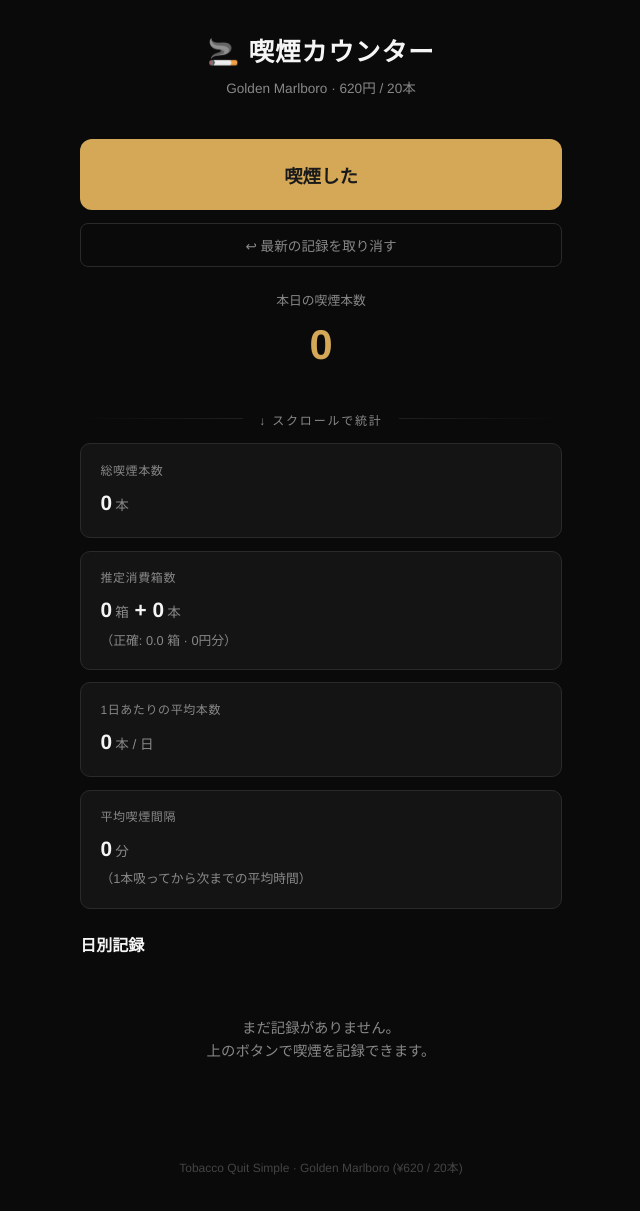
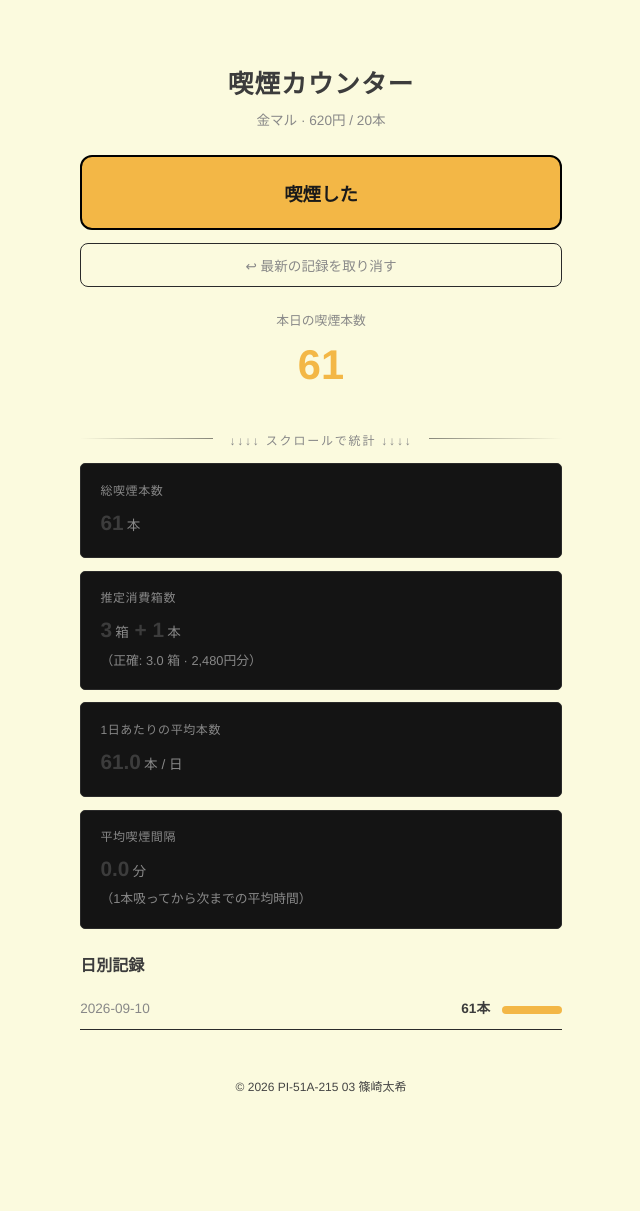
Before and after one commit to ShionGT/tabacco-quit-simple, a Flask app: page / in a window 1280 px wide. Shown: the whole page, without its empty margins (319-959 px from the left). After the commit the page ends 1092 px from the top, so only its background shows below. Run offline with Flask 3, Linux system fonts and the light colour scheme; data comes from the database, SQL or seed files in the repository; both versions use the stored data as it was after the commit; data that the repository does not hold is empty.

Commit message:
Refresh smoking tracker branding and DB
This commit switches the app to the new tobacco.db database and updates the smoking tracker UI branding and styling. It also adds small code comments around the insert/delete operations and keeps the summary calculations aligned with the updated database and pricing labels.

```diff
--- a/app.py
+++ b/app.py
@@ -5,13 +5,15 @@ from collections import Counter
 
 app = Flask(__name__)
 
+
 @app.template_filter("number_format")
 def number_format(n):
     return f"{n:,}"
 
-DB_NAME = "golden_marlboro.db"
 
-PACK_PRICE = 620   # ¥
+DB_NAME = "tabacco.db"
+
+PACK_PRICE = 620  # ¥
 CIGS_PER_PACK = 20
 
 
@@ -40,7 +42,10 @@ init_db()
 def index():
     if request.method == "POST":
         conn = get_db()
-        conn.execute("INSERT INTO smokes (smoked_at) VALUES (datetime('now','localtime'))")
+        # TODO: INSERT分
+        conn.execute(
+            "INSERT INTO smokes (smoked_at) VALUES (datetime('now','localtime'))"
+        )
         conn.commit()
         conn.close()
         return redirect(url_for("index"))
@@ -67,20 +72,25 @@ def index():
     avg_per_day = round(total / len(daily), 1) if daily else 0
 
     # 1日の平均喫煙間隔（時間）
-    times = [r[0] for r in conn.execute("SELECT smoked_at FROM smokes ORDER BY smoked_at ASC").fetchall()]
+    times = [
+        r[0]
+        for r in conn.execute(
+            "SELECT smoked_at FROM smokes ORDER BY smoked_at ASC"
+        ).fetchall()
+    ]
     avg_interval = 0
     if len(times) > 1:
         gaps = []
         for i in range(1, len(times)):
-            a = datetime.strptime(times[i-1], "%Y-%m-%d %H:%M:%S")
-            b = datetime.strptime(times[i],   "%Y-%m-%d %H:%M:%S")
+            a = datetime.strptime(times[i - 1], "%Y-%m-%d %H:%M:%S")
+            b = datetime.strptime(times[i], "%Y-%m-%d %H:%M:%S")
             gaps.append((b - a).total_seconds())
         avg_gap = sum(gaps) / len(gaps)
         avg_interval = round(avg_gap / 60, 1)  # 分
 
     # 推定消費箱数
     packs_exact = total / CIGS_PER_PACK
-    packs_full  = total // CIGS_PER_PACK
+    packs_full = total // CIGS_PER_PACK
     packs_remain = total % CIGS_PER_PACK
     cost = (packs_full + (1 if packs_remain else 0)) * PACK_PRICE  # 開けた箱の金額
 
@@ -106,6 +116,7 @@ def index():
 def delete_last():
     """誤登録を取り消す（最新1件削除）"""
     conn = get_db()
+    # DELETE分
     conn.execute("DELETE FROM smokes WHERE id = (SELECT MAX(id) FROM smokes)")
     conn.commit()
     conn.close()
--- a/templates/index.html
+++ b/templates/index.html
@@ -1,19 +1,26 @@
 <!DOCTYPE html>
 <html lang="ja">
+
 <head>
   <meta charset="UTF-8">
   <meta name="viewport" content="width=device-width, initial-scale=1.0">
-<title>喫煙カウンター 🚬</title>
+  <title>合同プロジェクト・喫煙カウンター</title>
   <style>
     :root {
-    --bg: #0a0a0a;
+      --bg: #fbfade;
       --card: #141414;
-    --accent: #d4a857;
-    --text: #f5f5f5;
+      --accent: #f3b746;
+      --text: #3c3c3c;
       --muted: #888;
       --border: #2a2a2a;
     }
-  * { margin: 0; padding: 0; box-sizing: border-box; }
+
+    * {
+      margin: 0;
+      padding: 0;
+      box-sizing: border-box;
+    }
+
     body {
       font-family: 'Helvetica Neue', 'Arial', 'Hiragino Kaku Gothic ProN', 'Yu Gothic', sans-serif;
       background: var(--bg);
@@ -21,11 +28,29 @@
       min-height: 100vh;
       line-height: 1.6;
     }
-  .container { max-width: 520px; margin: 0 auto; padding: 2rem 1.2rem; }
 
-  header { text-align: center; margin-bottom: 2.5rem; }
-  header h1 { font-size: 1.6rem; letter-spacing: 0.04em; }
-  header p { color: var(--muted); font-size: 0.85rem; margin-top: 0.3rem; }
+    .container {
+      max-width: 520px;
+      margin: 0 auto;
+      padding: 1rem 1.2rem;
+    }
+
+    header {
+      text-align: center;
+      margin-top: 3rem;
+      margin-bottom: 1.5rem;
+    }
+
+    header h1 {
+      font-size: 1.6rem;
+      letter-spacing: 0.04em;
+    }
+
+    header p {
+      color: var(--muted);
+      font-size: 0.85rem;
+      margin-top: 0.3rem;
+    }
 
     /* ボタン */
     .smoke-btn {
@@ -35,14 +60,20 @@
       font-weight: bold;
       color: #1a1a1a;
       background: var(--accent);
-    border: none;
+      border: solid 2px black;
       border-radius: 12px;
       cursor: pointer;
       transition: transform 0.12s, box-shadow 0.12s;
       margin-bottom: 0.8rem;
     }
-  .smoke-btn:hover { box-shadow: 0 0 24px rgba(212,168,87,0.4); }
-  .smoke-btn:active { transform: scale(0.97); }
+
+    .smoke-btn:hover {
+      box-shadow: 0 0 24px rgba(243, 183, 70, 0.4);
+    }
+
+    .smoke-btn:active {
+      transform: scale(0.97);
+    }
 
     .undo-btn {
       width: 100%;
@@ -54,7 +85,11 @@
       border-radius: 8px;
       cursor: pointer;
     }
-  .undo-btn:hover { border-color: var(--accent); color: var(--text); }
+
+    .undo-btn:hover {
+      border-color: var(--accent);
+      color: var(--text);
+    }
 
     /* 今日の本数 */
     .today-badge {
@@ -63,6 +98,7 @@
       font-size: 0.8rem;
       color: var(--muted);
     }
+
     .today-badge span {
       display: block;
       font-size: 2.6rem;
@@ -77,6 +113,7 @@
       margin: 2.5rem 0 1.5rem;
       text-align: center;
     }
+
     .divider span {
       position: relative;
       top: -0.7rem;
@@ -88,26 +125,53 @@
     }
 
     /* 統計 */
-  .stats { display: grid; gap: 0.8rem; }
+    .stats {
+      display: grid;
+      gap: 0.8rem;
+    }
+
     .stat-card {
       background: var(--card);
       border: 1px solid var(--border);
-    border-radius: 10px;
+      border-radius: 5px;
       padding: 1.1rem 1.2rem;
     }
+
     .stat-card .label {
       font-size: 0.75rem;
       color: var(--muted);
       margin-bottom: 0.3rem;
       letter-spacing: 0.05em;
     }
-  .stat-card .value { font-size: 1.3rem; font-weight: bold; }
-  .stat-card .value .unit { font-size: 0.85rem; font-weight: normal; color: var(--muted); margin-left: 0.2rem; }
-  .stat-card .sub { font-size: 0.8rem; color: var(--muted); margin-top: 0.25rem; }
+
+    .stat-card .value {
+      font-size: 1.3rem;
+      font-weight: bold;
+    }
+
+    .stat-card .value .unit {
+      font-size: 0.85rem;
+      font-weight: normal;
+      color: var(--muted);
+      margin-left: 0.2rem;
+    }
+
+    .stat-card .sub {
+      font-size: 0.8rem;
+      color: var(--muted);
+      margin-top: 0.25rem;
+    }
 
     /* 日別 */
-  .history { margin-top: 1.5rem; }
-  .history h2 { font-size: 1rem; margin-bottom: 0.7rem; }
+    .history {
+      margin-top: 1.5rem;
+    }
+
+    .history h2 {
+      font-size: 1rem;
+      margin-bottom: 0.7rem;
+    }
+
     .day-row {
       display: flex;
       justify-content: space-between;
@@ -116,8 +180,15 @@
       border-bottom: 1px solid var(--border);
       font-size: 0.85rem;
     }
-  .day-row .date { color: var(--muted); }
-  .day-row .count { font-weight: bold; }
+
+    .day-row .date {
+      color: var(--muted);
+    }
+
+    .day-row .count {
+      font-weight: bold;
+    }
+
     .day-row .count .bar {
       display: inline-block;
       height: 8px;
@@ -126,17 +197,29 @@
       border-radius: 4px;
       vertical-align: middle;
     }
-  .empty { text-align: center; color: var(--muted); padding: 3rem 0; font-size: 0.9rem; }
 
-  footer { text-align: center; margin-top: 3rem; font-size: 0.75rem; color: #444; }
+    .empty {
+      text-align: center;
+      color: var(--muted);
+      padding: 3rem 0;
+      font-size: 0.9rem;
+    }
+
+    footer {
+      text-align: center;
+      margin-top: 3rem;
+      font-size: 0.75rem;
+      color: #444;
+    }
   </style>
 </head>
+
 <body>
   <div class="container">
 
     <header>
-    <h1>🚬 喫煙カウンター</h1>
-    <p>Golden Marlboro · 620円 / 20本</p>
+      <h1>喫煙カウンター</h1>
+      <p>金マル · 620円 / 20本</p>
     </header>
 
     <!-- 記録ボタン -->
@@ -153,7 +236,7 @@
       <span>{{ today_count }}</span>
     </div>
 
-  <div class="divider"><span>↓ スクロールで統計</span></div>
+    <div class="divider"><span>↓↓↓↓ スクロールで統計 ↓↓↓↓</span></div>
 
     <!-- 統計 -->
     <div class="stats">
@@ -164,7 +247,8 @@
 
       <div class="stat-card">
         <div class="label">推定消費箱数</div>
-      <div class="value">{{ packs_full }}<span class="unit">箱</span> + {{ packs_remain }}<span class="unit">本</span></div>
+        <div class="value">{{ packs_full }}<span class="unit">箱</span> + {{ packs_remain }}<span class="unit">本</span>
+        </div>
         <div class="sub">（正確: {{ packs_exact }} 箱 · {{ cost|number_format }}円分）</div>
       </div>
 
@@ -199,9 +283,10 @@
     </div>
 
     <footer>
-    Tobacco Quit Simple · Golden Marlboro (¥620 / 20本)
+      &copy; 2026 PI-51A-215 03 篠崎太希
     </footer>
 
   </div>
 </body>
+
 </html>
```
Also changed, not shown: tabacco.db (added). Lines whose indentation alone changed are shown as unchanged.
